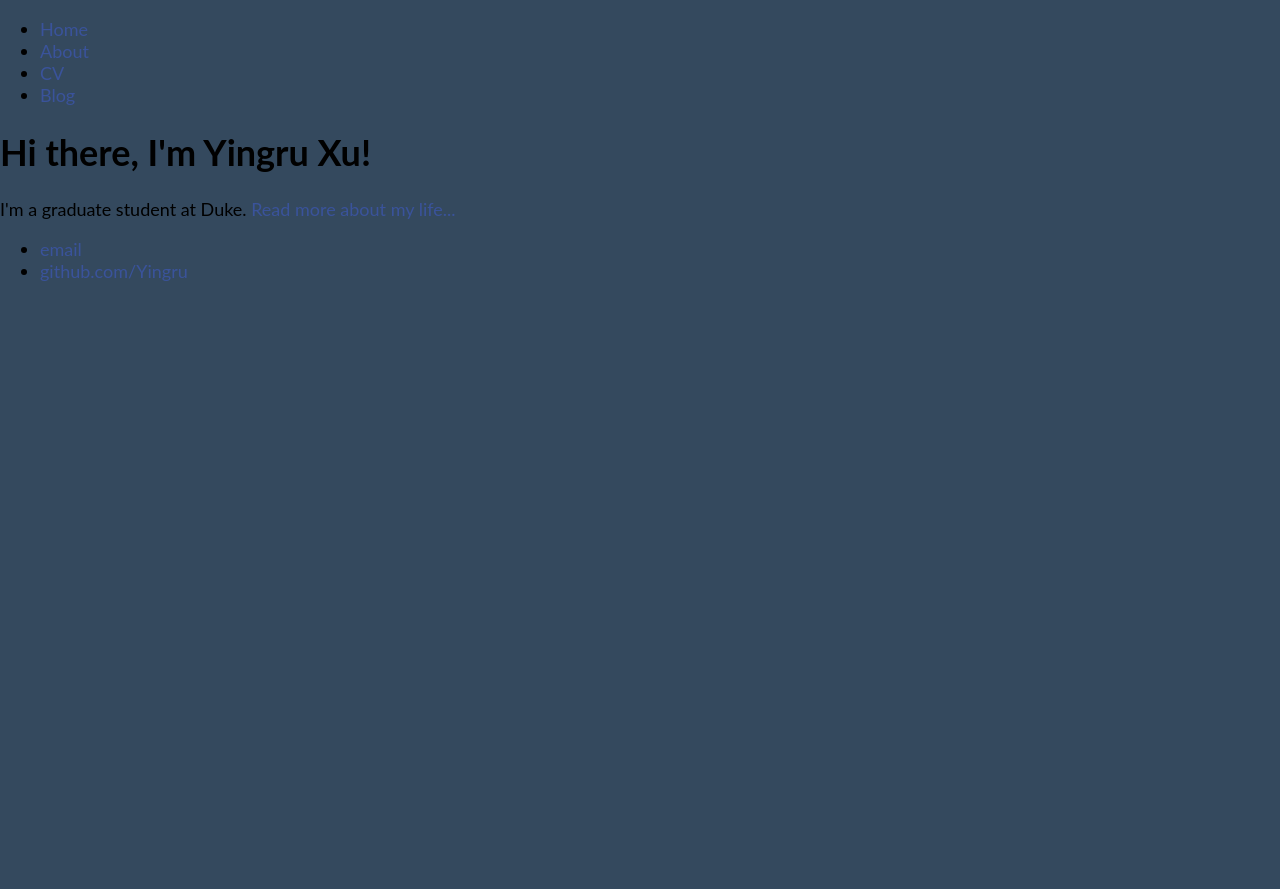
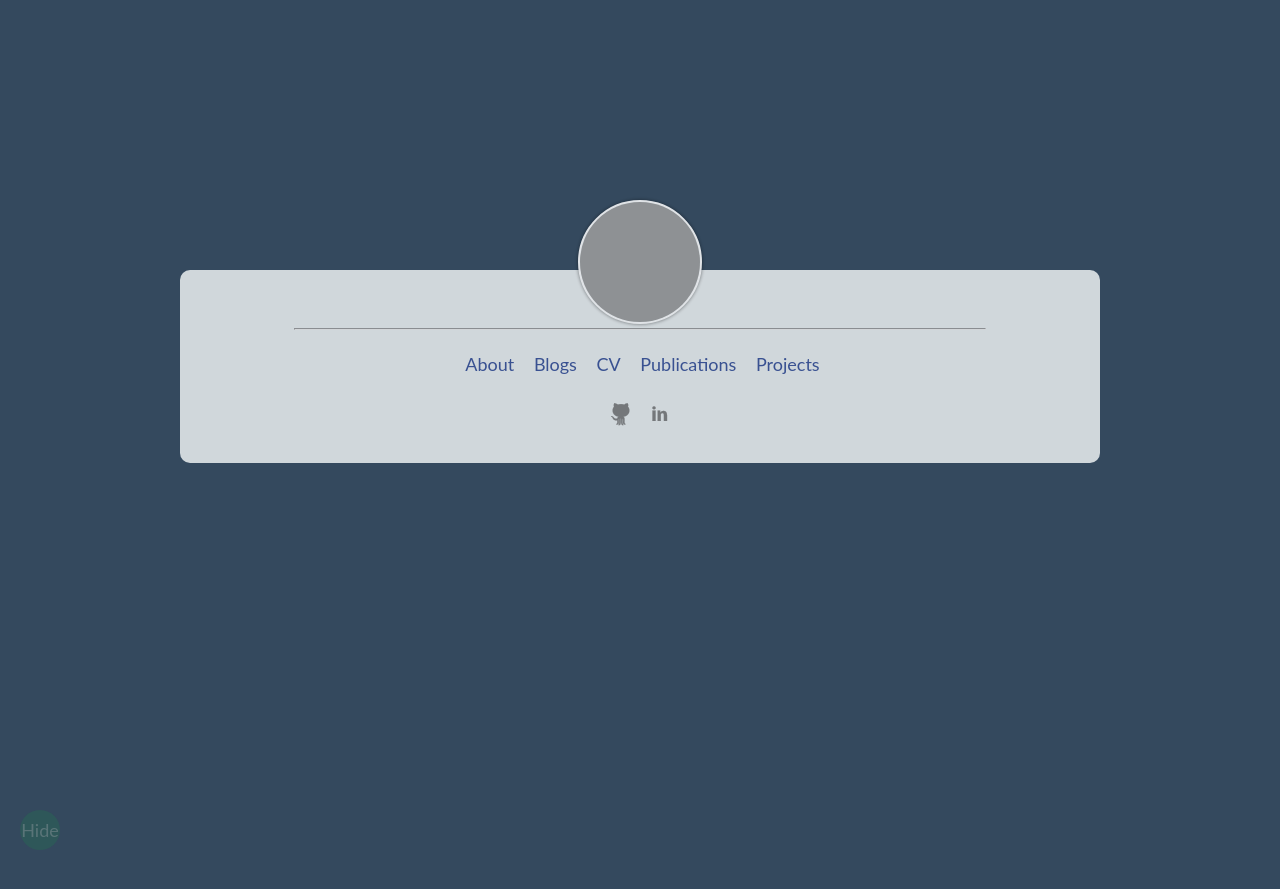
Before and after one commit to Yingru/Yingru.github.io, a Jekyll site: the page index.html, which Jekyll copies as it is, in a window 1280 px wide. Shown: the top 889 px of the page. Built offline with Jekyll 4.4.1, drawn with Linux system fonts in a browser that asks for light colours; grey boxes are pictures that could not be loaded.

Commit message:
modify the header page: index.html

```diff
--- a/index.html
+++ b/index.html
@@ -1,8 +1,98 @@
----
-layout: default
-title: Yingu Xu
----
-<div class="blurb">
-     <h1>Hi there, I'm Yingru Xu!</h1>
-     <p>I'm a graduate student at Duke. <a href="/about">Read more about my life...</a></p>
-</div><!-- /.blurb -->
+<!doctype html>
+<html lang="en">
+
+<head>
+  <meta http-equiv="Content-Type" content="text/html" charset="UTF-8">
+  <meta name="viewport" content="width=device-width, initial-scale=1">
+  <meta name="author" content="Yingru Xu">
+  <meta name="description" content="">
+  <title>我们的征途是星辰大海 [ Yingru ]</title>
+  <link rel="shortcut icon" href="/favicon.ico">
+  <link rel="stylesheet" href="/css/random.css">
+  <link rel="stylesheet" href="/css/vegas.min.css">
+  <link rel="stylesheet" href="/css/highlight-railscasts.css">
+  <link rel="stylesheet" href="/css/jquery.fancybox.css">
+  <link rel="stylesheet" href="/css/iconfont/iconfont.css">
+  <link rel="stylesheet" href="/css/jquery.fancybox-thumbs.css">
+  <link rel="stylesheet" href="/css/plyr.css">
+</head>
+
+
+<div class="random-center hide-area">
+  <div id="random-index">
+      <div class="center-field">
+        <img class="avatar" src="https://scontent-sin6-1.xx.fbcdn.net/v/t1.0-9/13872707_629618087197403_9195807415479977716_n.jpg?oh=60413016d3fa009dc46a88d93575b036&oe=5916E39C" width=120 height=120 onClick="openUserCard()">
+      </div>
+
+      <hr >
+      <div class="center-field">
+        <ul class="index-nav-link">
+            <li><a href="/about">About</a></li>
+            <li><a href="/blogs">Blogs</a></li>
+            <li><a href="/cv">CV</a></li>
+            <li><a href="/publications">Publications</a></li>
+            <li><a href="/projects">Projects</a></li>
+        </ul>
+
+        <ul class="social-icon">
+          <li><a href="https://github.com/Yingru">
+              <i class="icon iconfont github">&#xe606;</i>
+              </a></li>
+
+          <li><a href="https://sg.linkedin.com/in/yingru-xu-9082387a">
+              <i class="icon iconfont linkedin">&#xe601;</i>
+              </a></li>
+        </ul>
+      </div>
+    </div>
+  </div>
+
+
+  <div id="user-card">
+    <div class="center-field">
+      <img class="avatar" src="https://scontent-sin6-1.xx.fbcdn.net/v/t1.0-9/13872707_629618087197403_9195807415479977716_n.jpg?oh=60413016d3fa009dc46a88d93575b036&oe=5916E39C">
+      <p id="description"></p>
+      <ul class="social-icon">
+
+
+      <li>
+        <a href="https://github.com/maxpoon">
+
+            <i class="icon iconfont github">&#xe606;</i>
+
+        </a>
+      </li>
+
+      <li>
+        <a href="https://sg.linkedin.com/in/maxpan">
+
+            <i class="icon iconfont linkedin">&#xe601;</i>
+
+        </a>
+      </li>
+
+      <li>
+        <a href="https://www.facebook.com/profile.php?id=100004476515089">
+
+            <i class="icon iconfont facebook">&#xe604;</i>
+
+        </a>
+      </li>
+
+      <li>
+        <a href="http://weibo.com/2211079817/profile?topnav=1&wvr=6">
+
+            <i class="icon iconfont weibo">&#xe602;</i>
+
+        </a>
+      </li>
+
+  </ul>
+    </div>
+  </div>
+
+  <div id="btn-view">Hide</div>
+
+
+
+</html>
```
